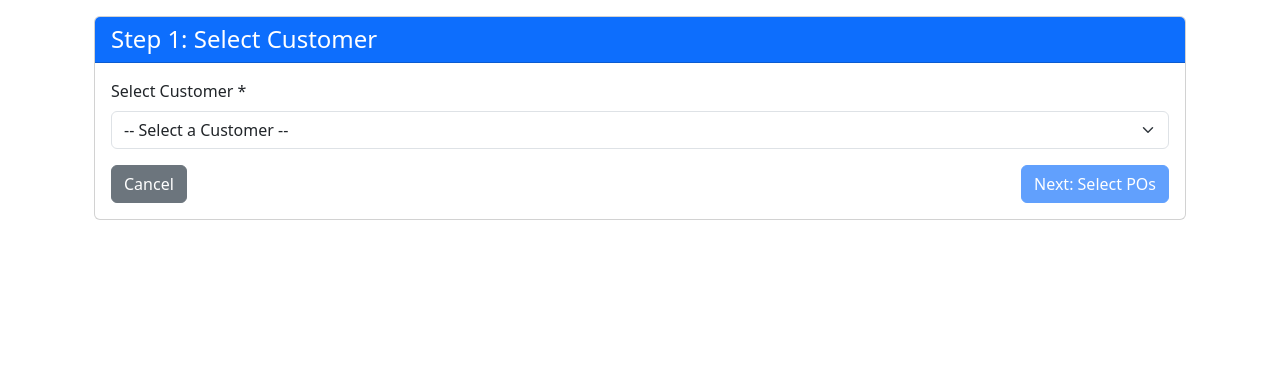
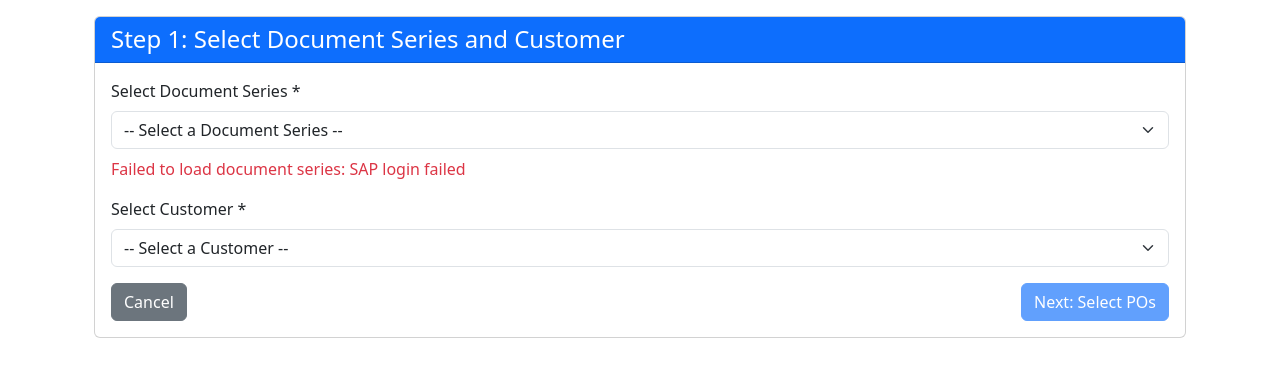
Before and after one commit to pragavigithub/Emerald_Barcode_20251104, a Flask app: page /multi-grn/create/step1 in a window 1280 px wide. Shown: the part 154-531 px from the top of the page. Run offline with Flask 3, Linux system fonts and the light colour scheme; a user stored in the database is signed in; data that the repository does not hold is empty; parts of the project's set-up code (start-up, migrations or seed data) failed here and were passed over; some libraries are stand-ins or nearby versions.

Commit message:
Add document series selection to multi GRN creation process
Update the Multi GRN creation module to include document series selection in step 1. Add new columns `doc_series_id` and `doc_series_name` to the `multi_grn_batches` table. Implement API endpoints to fetch document series and open purchase orders based on series and card code. Modify `step1_customer.html` to include a dropdown for document series and update `step2_select_pos.html` to display PO details with correct key mappings for series-specific data.

Replit-Commit-Author: Agent
Replit-Commit-Session-Id: 39397e34-ded0-44cc-a881-7a98d49bfbc8
Replit-Commit-Checkpoint-Type: intermediate_checkpoint
Replit-Commit-Event-Id: 190842d3-c3c3-4b8c-94bc-851f5a60a1c9
Replit-Commit-Screenshot-Url: https://storage.googleapis.com/screenshot-production-us-central1/cbb82360-74cc-459b-9aa3-2b4a38bc7b68/39397e34-ded0-44cc-a881-7a98d49bfbc8/D0Y5M4W

```diff
--- a/modules/multi_grn_creation/models.py
+++ b/modules/multi_grn_creation/models.py
@@ -14,6 +14,8 @@ class MultiGRNBatch(db.Model):
     user_id = db.Column(db.Integer, db.ForeignKey('users.id'), nullable=False)
     customer_code = db.Column(db.String(50), nullable=False)
     customer_name = db.Column(db.String(200), nullable=False)
+    doc_series_id = db.Column(db.Integer, nullable=True)
+    doc_series_name = db.Column(db.String(200), nullable=True)
     status = db.Column(db.String(20), default='draft', nullable=False)
     total_pos = db.Column(db.Integer, default=0)
     total_grns_created = db.Column(db.Integer, default=0)
--- a/modules/multi_grn_creation/routes.py
+++ b/modules/multi_grn_creation/routes.py
@@ -122,7 +122,7 @@ def delete_batch(batch_id):
 @multi_grn_bp.route('/create/step1', methods=['GET', 'POST'])
 @login_required
 def create_step1_customer():
-    """Step 1: Select Customer"""
+    """Step 1: Select Customer and Document Series"""
     if not current_user.has_permission('multiple_grn'):
         flash('Access denied', 'error')
         return redirect(url_for('dashboard'))
@@ -130,9 +130,15 @@ def create_step1_customer():
     if request.method == 'POST':
         customer_code = request.form.get('customer_code')
         customer_name = request.form.get('customer_name')
+        doc_series_id = request.form.get('doc_series_id')
+        doc_series_name = request.form.get('doc_series_name')
 
         if not customer_code or not customer_name:
             flash('Please select a customer', 'error')
+            return redirect(url_for('multi_grn.create_step1_customer'))
+
+        if not doc_series_id or not doc_series_name:
+            flash('Please select a document series', 'error')
             return redirect(url_for('multi_grn.create_step1_customer'))
 
         from datetime import datetime
@@ -143,12 +149,14 @@ def create_step1_customer():
             batch_number=batch_number,
             customer_code=customer_code,
             customer_name=customer_name,
+            doc_series_id=int(doc_series_id),
+            doc_series_name=doc_series_name,
             status='draft'
         )
         db.session.add(batch)
         db.session.commit()
 
-        logging.info(f"✅ Created GRN batch {batch.batch_number} for customer {customer_name}")
+        logging.info(f"✅ Created GRN batch {batch.batch_number} for customer {customer_name} with series {doc_series_name}")
         return redirect(url_for('multi_grn.create_step2_select_pos', batch_id=batch.id))
 
     return render_template('multi_grn/step1_customer.html')
@@ -156,7 +164,7 @@ def create_step1_customer():
 @multi_grn_bp.route('/create/step2/<int:batch_id>', methods=['GET', 'POST'])
 @login_required
 def create_step2_select_pos(batch_id):
-    """Step 2: Select Purchase Orders"""
+    """Step 2: Select Purchase Orders filtered by Series and CardCode"""
     batch = MultiGRNBatch.query.get_or_404(batch_id)
 
     if batch.user_id != current_user.id:
@@ -176,28 +184,50 @@ def create_step2_select_pos(batch_id):
         for po_data_json in selected_pos:
             po_data = json.loads(po_data_json)
 
-            # Check if this PO is already linked to the batch to prevent duplicates
+            doc_entry = po_data.get("'PO_Document_Number'") or po_data.get('DocEntry') or po_data.get('PO_Document_Number')
+            doc_num_key = "'PO_Document_Number'" if "'PO_Document_Number'" in po_data else 'DocNum'
+            doc_num = po_data.get(doc_num_key, doc_entry)
+
+            card_code_key = "'Vendor Code'" if "'Vendor Code'" in po_data else 'CardCode'
+            card_code = po_data.get(card_code_key, batch.customer_code)
+
+            card_name_key = "'Vendor Nam'" if "'Vendor Nam'" in po_data else 'CardName'
+            card_name = po_data.get(card_name_key, batch.customer_name)
+
+            posting_date_key = "'Posting Date'" if "'Posting Date'" in po_data else 'DocDate'
+            posting_date_str = po_data.get(posting_date_key)
+
             existing_po_link = MultiGRNPOLink.query.filter_by(
                 batch_id=batch.id,
-                po_doc_entry=po_data['DocEntry']
+                po_doc_num=str(doc_num)
             ).first()
 
             if not existing_po_link:
+                po_date = None
+                if posting_date_str:
+                    try:
+                        if len(str(posting_date_str)) == 8:
+                            po_date = datetime.strptime(str(posting_date_str), '%Y%m%d').date()
+                        else:
+                            po_date = datetime.strptime(str(posting_date_str)[:10], '%Y-%m-%d').date()
+                    except:
+                        pass
+
                 po_link = MultiGRNPOLink(
                     batch_id=batch.id,
-                    po_doc_entry=po_data['DocEntry'],
-                    po_doc_num=po_data['DocNum'],
-                    po_card_code=po_data['CardCode'],
-                    po_card_name=po_data['CardName'],
-                    po_doc_date=datetime.strptime(po_data['DocDate'][:10], '%Y-%m-%d').date() if po_data.get('DocDate') else None,
-                    po_doc_total=Decimal(str(po_data.get('DocTotal', 0))),
+                    po_doc_entry=int(doc_entry) if doc_entry else 0,
+                    po_doc_num=str(doc_num),
+                    po_card_code=card_code,
+                    po_card_name=card_name,
+                    po_doc_date=po_date,
+                    po_doc_total=Decimal('0'),
                     status='selected'
                 )
                 db.session.add(po_link)
                 added_count += 1
             else:
                 skipped_count += 1
-                logging.info(f"⚠️ PO {po_data['DocNum']} already exists in batch {batch_id}, skipping")
+                logging.info(f"⚠️ PO {doc_num} already exists in batch {batch_id}, skipping")
 
         batch.total_pos = len(batch.po_links)
         db.session.commit()
@@ -211,14 +241,18 @@ def create_step2_select_pos(batch_id):
         return redirect(url_for('multi_grn.create_step3_select_lines', batch_id=batch_id))
 
     sap_service = SAPMultiGRNService()
-    result = sap_service.fetch_open_purchase_orders_by_name(batch.customer_name)
+
+    if batch.doc_series_id:
+        result = sap_service.fetch_open_pos_by_series_and_cardcode(batch.doc_series_id, batch.customer_code)
+    else:
+        result = sap_service.fetch_open_purchase_orders_by_name(batch.customer_name)
 
     if not result['success']:
         flash(f"Error fetching Purchase Orders: {result.get('error')}", 'error')
         return redirect(url_for('multi_grn.index'))
 
     purchase_orders = result.get('purchase_orders', [])
-    logging.info(f"📊 Found {len(purchase_orders)} open POs for customer {batch.customer_name} ({batch.customer_code})")
+    logging.info(f"📊 Found {len(purchase_orders)} open POs for series {batch.doc_series_name} and customer {batch.customer_name}")
     return render_template('multi_grn/step2_select_pos.html', batch=batch, purchase_orders=purchase_orders)
 
 @multi_grn_bp.route('/create/step3/<int:batch_id>', methods=['GET', 'POST'])
@@ -698,6 +732,19 @@ def api_customers_dropdown():
 
     customers = result.get('customers', [])
     return jsonify({'success': True, 'customers': customers})
+
+@multi_grn_bp.route('/api/document-series')
+@login_required
+def api_document_series():
+    """API endpoint to fetch PO document series"""
+    sap_service = SAPMultiGRNService()
+    result = sap_service.fetch_po_document_series()
+
+    if not result['success']:
+        return jsonify({'success': False, 'error': result.get('error')}), 500
+
+    series = result.get('series', [])
+    return jsonify({'success': True, 'series': series})
 
 @multi_grn_bp.route('/api/generate-barcode', methods=['POST'])
 @login_required
--- a/modules/multi_grn_creation/templates/multi_grn/step1_customer.html
+++ b/modules/multi_grn_creation/templates/multi_grn/step1_customer.html
@@ -17,10 +17,21 @@
 
     <div class="card">
         <div class="card-header bg-primary text-white">
-            <h4 class="mb-0"><i class="fas fa-user-tie"></i> Step 1: Select Customer</h4>
+            <h4 class="mb-0"><i class="fas fa-user-tie"></i> Step 1: Select Document Series and Customer</h4>
         </div>
         <div class="card-body">
             <form method="POST" id="customerForm">
+                <div class="mb-3">
+                    <label for="docSeriesDropdown" class="form-label">Select Document Series *</label>
+                    <select class="form-select" id="docSeriesDropdown" name="doc_series_dropdown" required style="width: 100%;">
+                        <option value="">-- Select a Document Series --</option>
+                    </select>
+                    <div id="loadingSeriesMessage" class="text-muted mt-2" style="display: none;">
+                        <span class="spinner-border spinner-border-sm me-2"></span>Loading document series...
+                    </div>
+                    <div id="errorSeriesMessage" class="text-danger mt-2" style="display: none;"></div>
+                </div>
+
                 <div class="mb-3">
                     <label for="customerDropdown" class="form-label">Select Customer *</label>
                     <select class="form-select" id="customerDropdown" name="customer_dropdown" required style="width: 100%;">
@@ -32,11 +43,15 @@
                     <div id="errorMessage" class="text-danger mt-2" style="display: none;"></div>
                 </div>
 
+                <input type="hidden" name="doc_series_id" id="doc_series_id" required>
+                <input type="hidden" name="doc_series_name" id="doc_series_name" required>
                 <input type="hidden" name="customer_code" id="customer_code" required>
                 <input type="hidden" name="customer_name" id="customer_name" required>
 
-                <div id="selectedCustomer" class="alert alert-info d-none">
-                    <strong>Selected:</strong> <span id="selectedCustomerName"></span>
+                <div id="selectedInfo" class="alert alert-info d-none">
+                    <strong>Selected:</strong><br>
+                    <span id="selectedSeriesName"></span><br>
+                    <span id="selectedCustomerName"></span>
                 </div>
 
                 <div class="d-flex justify-content-between">
@@ -57,19 +72,63 @@
 
 <script>
 $(document).ready(function() {
+    const docSeriesDropdown = $('#docSeriesDropdown');
     const customerDropdown = $('#customerDropdown');
+    const loadingSeriesMessage = $('#loadingSeriesMessage');
+    const errorSeriesMessage = $('#errorSeriesMessage');
     const loadingMessage = $('#loadingMessage');
     const errorMessage = $('#errorMessage');
-    const selectedCustomer = $('#selectedCustomer');
+    const selectedInfo = $('#selectedInfo');
     const nextBtn = $('#nextBtn');
 
-    // Initialize Select2 with search enabled
+    // Initialize Select2 for both dropdowns
+    docSeriesDropdown.select2({
+        theme: 'bootstrap-5',
+        placeholder: 'Select a document series',
+        allowClear: true,
+        width: '100%'
+    });
+
     customerDropdown.select2({
         theme: 'bootstrap-5',
         placeholder: 'Select a customer',
         allowClear: true,
         width: '100%'
     });
+
+    // Load document series from API
+    loadingSeriesMessage.show();
+
+    fetch('/multi-grn/api/document-series')
+        .then(response => response.json())
+        .then(data => {
+            loadingSeriesMessage.hide();
+
+            if (data.success && data.series) {
+                data.series.forEach(series => {
+                    const option = new Option(
+                        series.SeriesName,
+                        series.Series,
+                        false,
+                        false
+                    );
+                    $(option).data('series-name', series.SeriesName);
+                    docSeriesDropdown.append(option);
+                });
+
+                docSeriesDropdown.trigger('change');
+                console.log(`✅ Loaded ${data.series.length} document series`);
+            } else {
+                errorSeriesMessage.text('Failed to load document series: ' + (data.error || 'Unknown error'));
+                errorSeriesMessage.show();
+            }
+        })
+        .catch(err => {
+            loadingSeriesMessage.hide();
+            errorSeriesMessage.text('Error loading document series: ' + err.message);
+            errorSeriesMessage.show();
+            console.error('Error loading document series:', err);
+        });
 
     // Load customers from API
     loadingMessage.show();
@@ -80,7 +139,6 @@ $(document).ready(function() {
             loadingMessage.hide();
 
             if (data.success && data.customers) {
-                // Populate dropdown with customers
                 data.customers.forEach(customer => {
                     const option = new Option(
                         customer.CardName,
@@ -93,7 +151,6 @@ $(document).ready(function() {
                 });
 
                 customerDropdown.trigger('change');
-
                 console.log(`✅ Loaded ${data.customers.length} customers`);
             } else {
                 errorMessage.text('Failed to load customers: ' + (data.error || 'Unknown error'));
@@ -107,6 +164,25 @@ $(document).ready(function() {
             console.error('Error loading customers:', err);
         });
 
+    // Handle document series selection
+    docSeriesDropdown.on('change', function() {
+        const selectedSeries = $(this).val();
+        const selectedOption = $(this).find('option:selected');
+        const selectedSeriesName = selectedOption.data('series-name') || selectedOption.text();
+
+        if (selectedSeries) {
+            $('#doc_series_id').val(selectedSeries);
+            $('#doc_series_name').val(selectedSeriesName);
+            $('#selectedSeriesName').text(`Document Series: ${selectedSeriesName}`);
+        } else {
+            $('#doc_series_id').val('');
+            $('#doc_series_name').val('');
+            $('#selectedSeriesName').text('');
+        }
+
+        updateNextButton();
+    });
+
     // Handle customer selection
     customerDropdown.on('change', function() {
         const selectedCode = $(this).val();
@@ -116,24 +192,37 @@ $(document).ready(function() {
         if (selectedCode) {
             $('#customer_code').val(selectedCode);
             $('#customer_name').val(selectedName);
-
-            $('#selectedCustomerName').text(`${selectedName} (${selectedCode})`);
-            selectedCustomer.removeClass('d-none');
-
-            nextBtn.prop('disabled', false);
+            $('#selectedCustomerName').text(`Customer: ${selectedName} (${selectedCode})`);
         } else {
             $('#customer_code').val('');
             $('#customer_name').val('');
-            selectedCustomer.addClass('d-none');
+            $('#selectedCustomerName').text('');
+        }
+
+        updateNextButton();
+    });
+
+    // Update next button state
+    function updateNextButton() {
+        const hasDocSeries = $('#doc_series_id').val() !== '';
+        const hasCustomer = $('#customer_code').val() !== '';
+
+        if (hasDocSeries && hasCustomer) {
+            selectedInfo.removeClass('d-none');
+            nextBtn.prop('disabled', false);
+        } else {
+            if (!hasDocSeries && !hasCustomer) {
+                selectedInfo.addClass('d-none');
+            }
             nextBtn.prop('disabled', true);
         }
-    });
+    }
 
-    // Prevent form submission if no customer selected
+    // Prevent form submission if selections are incomplete
     $('#customerForm').on('submit', function(e) {
-        if (!$('#customer_code').val()) {
+        if (!$('#doc_series_id').val() || !$('#customer_code').val()) {
             e.preventDefault();
-            alert('Please select a customer');
+            alert('Please select both document series and customer');
             return false;
         }
     });
```
Also changed, not shown: attached_assets/Pasted--odata-metadata-https-192-168-0-127-50000-b1s-v1-metadata-SAPB1-SQLQueryResult--1762756640040_1762756640041.txt (added, +76 -0 lines), migrations/mysql/changes/2025-11-10_multi_grn_document_series.sql (added, +16 -0 lines), modules/multi_grn_creation/services.py (+86 -0 lines), modules/multi_grn_creation/templates/multi_grn/step2_select_pos.html (+14 -5 lines).
